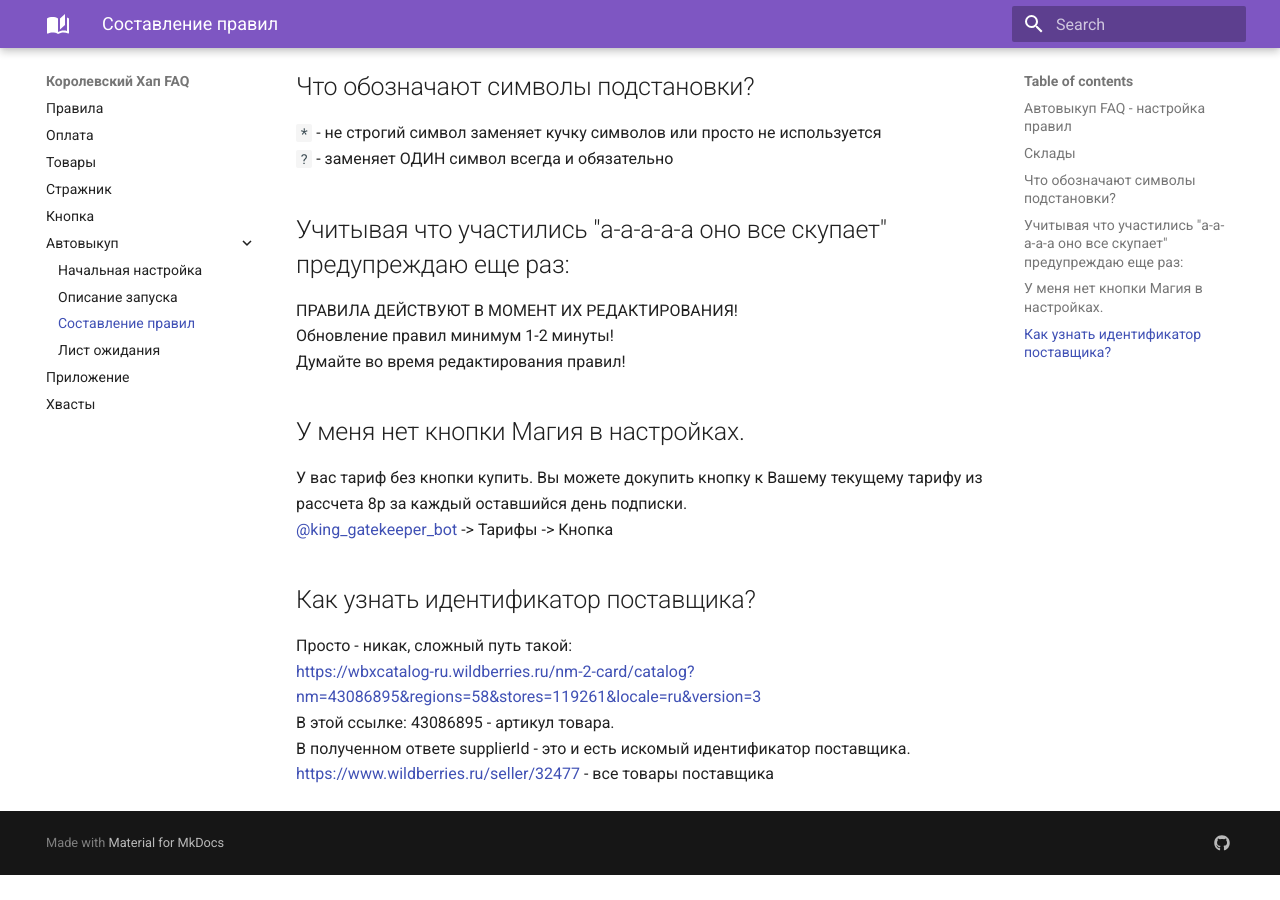
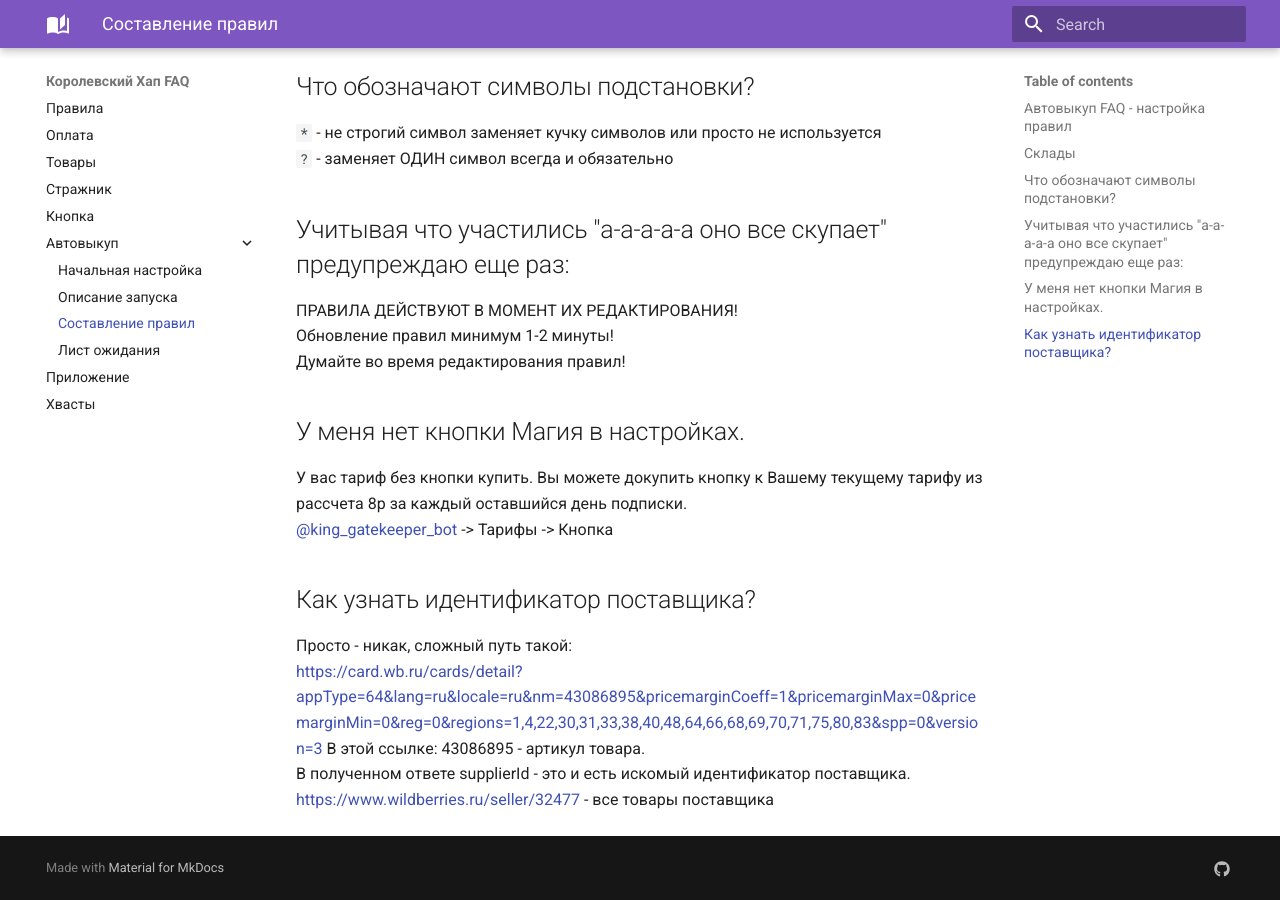
Before and after one commit to korolevskiyhap/faq, an MkDocs documentation site: the page built from docs/autobot_faq.md, in a window 1280 px wide and 900 px high, scrolled down 1775 px. Built offline with MkDocs 1.6.1 and Material for MkDocs 9.7.7, drawn with Linux system fonts in a browser that asks for light colours; before the commit the page ends 2650 px from its top, so only the background shows below that; some of the changed lines change nothing that is shown.

Commit message:
Update autobot_faq.md

```diff
--- a/docs/autobot_faq.md
+++ b/docs/autobot_faq.md
@@ -72,7 +72,7 @@
 
 ## Как узнать идентификатор поставщика?
 Просто - никак, сложный путь такой:
-https://wbxcatalog-ru.wildberries.ru/nm-2-card/catalog?nm=43086895&regions=58&stores=119261&locale=ru&version=3
+https://card.wb.ru/cards/detail?appType=64&lang=ru&locale=ru&nm=43086895&pricemarginCoeff=1&pricemarginMax=0&pricemarginMin=0&reg=0&regions=1,4,22,30,31,33,38,40,48,64,66,68,69,70,71,75,80,83&spp=0&version=3
 В этой ссылке: 43086895 - артикул товара.
 В полученном ответе supplierId - это и есть искомый идентификатор поставщика.
 https://www.wildberries.ru/seller/32477 - все товары поставщика
```
